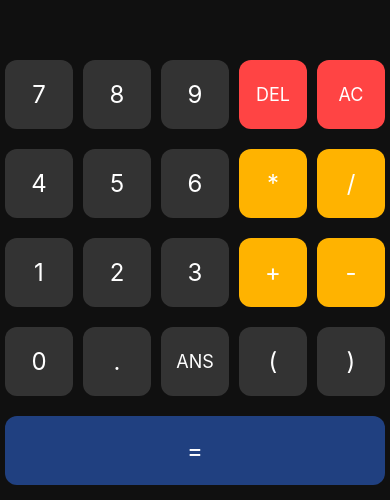
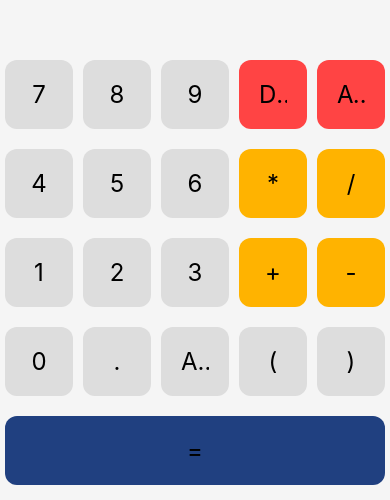
Before and after one commit to dsanta2021/Cross-Platform-Apps----React-Native, a React Native app in the folder calculadora/: screen / in a window 390 px wide. Shown: the part 344-844 px from the top of the page. Built offline with nearby package versions, Linux system fonts and the light colour scheme.

Commit message:
Adaptado a los modos oscuro y claro del sistema

```diff
--- a/calculadora/App.js
+++ b/calculadora/App.js
@@ -1,12 +1,26 @@
 import React, { useState } from 'react';
 import { StatusBar } from 'expo-status-bar';
-import { Text, View, TouchableOpacity, StyleSheet, SafeAreaView } from 'react-native';
+import { Text, View, TouchableOpacity, StyleSheet, SafeAreaView, useColorScheme } from 'react-native';
 
 export default function App() {
   const [input, setInput] = useState('');
   const [result, setResult] = useState('');
   const [justEvaluated, setJustEvaluated] = useState(false);
   const [ansValue, setAnsValue] = useState('');
+  const colorScheme = useColorScheme(); // 'light' o 'dark'
+  const isDark = colorScheme === 'dark';
+
+  const theme = {
+    background: isDark ? '#101010' : '#f5f5f5',
+    text: isDark ? '#ffffff' : '#000000',
+    subtext: isDark ? '#aaa' : '#666',
+    button: isDark ? '#333' : '#ddd',
+    buttonText: isDark ? '#fff' : '#000',
+    operator: '#ffb300',
+    delete: '#ff4444',
+    equal: '#204080',
+  };
+
 
   const handlePress = (value) => {
     if (value === 'DEL') {
@@ -56,40 +70,45 @@ export default function App() {
   };
 
 const renderButton = (label, onPress) => {
-    let buttonStyle = styles.button;
-    let textStyle = styles.buttonText;
+  let backgroundColor = theme.button;
 
   if (label === 'DEL' || label === 'AC') {
-      buttonStyle = [styles.button, styles.buttonRed];
-      textStyle = [styles.buttonText, styles.smallText];
+    backgroundColor = theme.delete;
   } else if (['+', '-', '*', '/'].includes(label)) {
-      buttonStyle = [styles.button, styles.buttonOrange];
-    } else if (label === 'ANS') {
-      textStyle = [styles.buttonText, styles.smallText];
+    backgroundColor = theme.operator;
   } else if (label === '=') {
-      buttonStyle = [styles.button, styles.buttonBlue];
+    backgroundColor = theme.equal;
   }
 
   return (
-      <TouchableOpacity key={label} style={buttonStyle} onPress={() => onPress(label)}>
-        <Text style={textStyle}>{label}</Text>
+    <TouchableOpacity style={[styles.button, { backgroundColor }]} onPress={() => onPress(label)}>
+      <Text
+        style={[styles.buttonText, { color: theme.buttonText }]}
+        numberOfLines={1}
+        adjustsFontSizeToFit
+      >
+        {label}
+      </Text>
+
     </TouchableOpacity>
   );
 };
 
+
   return (
-    <SafeAreaView style={styles.container}>
-      <StatusBar style="light" />
+    <SafeAreaView style={[styles.container, { backgroundColor: theme.background }]}>
+      <StatusBar style={isDark ? 'light' : 'dark'} />
       <View style={styles.display}>
         {justEvaluated ? (
           <>
-            <Text style={styles.inputText}>{result}</Text>
-            <Text style={styles.resultText}>{input}</Text>
+            <Text style={[styles.inputText, { color: theme.text }]}>{input}</Text>
+            <Text style={[styles.resultText, { color: theme.subtext }]}>{result}</Text>
+
           </>
         ) : (
           <>
-            <Text style={styles.inputText}>{input}</Text>
-            <Text style={styles.resultText}>{result}</Text>
+            <Text style={[styles.inputText, { color: theme.text }]}>{input}</Text>
+            <Text style={[styles.resultText, { color: theme.subtext }]}>{result}</Text>
           </>
         )}
       </View>
@@ -155,7 +174,7 @@ const styles = StyleSheet.create({
     fontSize: 24,
   },
   smallText: {
-    fontSize: 18,
+    fontSize: 12,
   },
   buttonBlue: {
     backgroundColor: '#204080',
```
Lines whose indentation alone changed are shown as unchanged.
